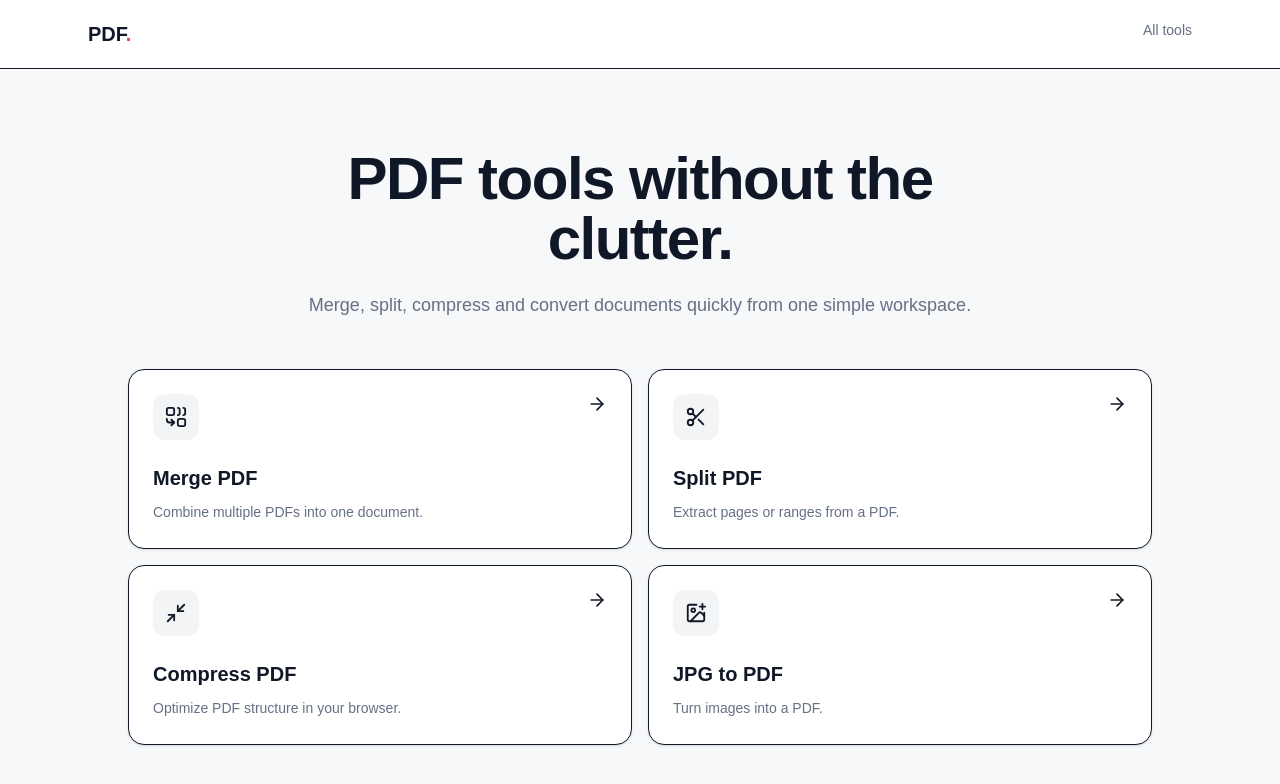
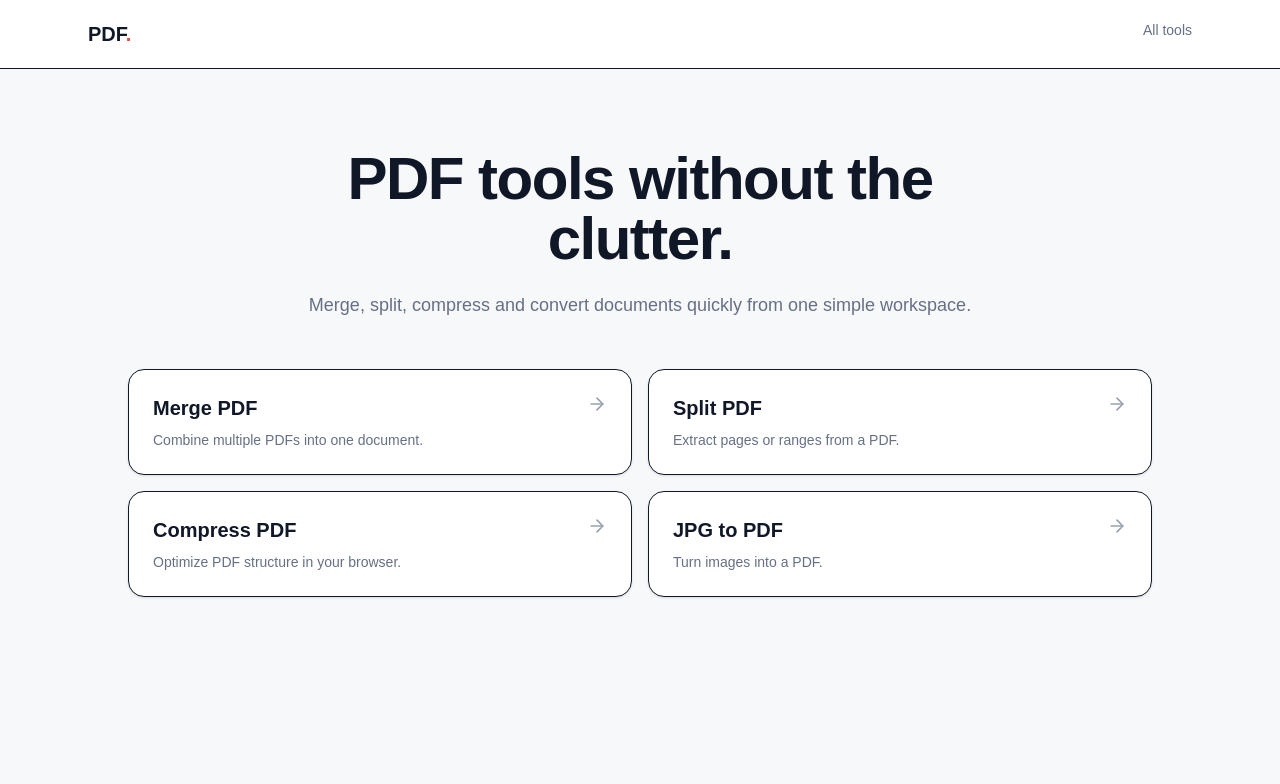
Before and after one commit to sequenceindustries/project-pdf, a Next.js app: page / in a window 1280 px wide. Shown: the top 784 px of the page. Built offline with nearby package versions, Linux system fonts and the light colour scheme.

Commit message:
Refactor tools array and implement ToolCard component
Refactored tools array to use objects for better structure and added ToolCard component for rendering.

```diff
--- a/app/page.tsx
+++ b/app/page.tsx
@@ -1,3 +1,60 @@
-import Link from "next/link";import {ArrowRight,Combine,Scissors,Minimize2,ImagePlus} from "lucide-react";
-const tools=[["Merge PDF","Combine multiple PDFs into one document.",Combine,"/merge"],["Split PDF","Extract pages or ranges from a PDF.",Scissors,"#"],["Compress PDF","Optimize PDF structure in your browser.",Minimize2,"#"],["JPG to PDF","Turn images into a PDF.",ImagePlus,"#"]] as const;
-export default function Home(){return <main className="min-h-screen"><header className="border-b bg-white"><div className="mx-auto flex max-w-6xl justify-between px-6 py-5"><Link href="/" className="text-xl font-bold">PDF<span className="text-[var(--accent)]">.</span></Link><Link href="/tools" className="text-sm text-[var(--muted)]">All tools</Link></div></header><section className="mx-auto max-w-6xl px-6 py-20 text-center"><h1 className="mx-auto max-w-3xl text-5xl font-bold tracking-tight md:text-6xl">PDF tools without the clutter.</h1><p className="mx-auto mt-5 max-w-2xl text-lg leading-8 text-[var(--muted)]">Merge, split, compress and convert documents quickly from one simple workspace.</p><div className="mx-auto mt-12 grid max-w-5xl gap-4 md:grid-cols-2">{tools.map(([t,d,I,h])=><Link key={t} href={h} className="group rounded-2xl border bg-white p-6 text-left shadow-sm hover:shadow-md"><div className="flex justify-between"><div className="rounded-xl bg-gray-100 p-3"><I size={22}/></div><ArrowRight size={20}/></div><h2 className="mt-6 text-xl font-semibold">{t}</h2><p className="mt-2 text-sm leading-6 text-[var(--muted)]">{d}</p></Link>)}</div></section></main>}
+import Link from "next/link";
+import { Combine, Scissors, Minimize2, ImagePlus } from "lucide-react";
+import ToolCard from "@/components/ToolCard";
+
+const tools = [
+  {
+    title: "Merge PDF",
+    description: "Combine multiple PDFs into one document.",
+    href: "/merge",
+    Icon: Combine,
+  },
+  {
+    title: "Split PDF",
+    description: "Extract pages or ranges from a PDF.",
+    href: "/split",
+    Icon: Scissors,
+  },
+  {
+    title: "Compress PDF",
+    description: "Optimize PDF structure in your browser.",
+    href: "/compress",
+    Icon: Minimize2,
+  },
+  {
+    title: "JPG to PDF",
+    description: "Turn images into a PDF.",
+    href: "/image-to-pdf",
+    Icon: ImagePlus,
+  },
+] as const;
+
+export default function Home() {
+  return (
+    <main className="min-h-screen">
+      <header className="border-b bg-white">
+        <div className="mx-auto flex max-w-6xl justify-between px-6 py-5">
+          <Link href="/" className="text-xl font-bold">
+            PDF<span className="text-[var(--accent)]">.</span>
+          </Link>
+          <Link href="/tools" className="text-sm text-[var(--muted)]">
+            All tools
+          </Link>
+        </div>
+      </header>
+      <section className="mx-auto max-w-6xl px-6 py-20 text-center">
+        <h1 className="mx-auto max-w-3xl text-5xl font-bold tracking-tight md:text-6xl">
+          PDF tools without the clutter.
+        </h1>
+        <p className="mx-auto mt-5 max-w-2xl text-lg leading-8 text-[var(--muted)]">
+          Merge, split, compress and convert documents quickly from one simple workspace.
+        </p>
+        <div className="mx-auto mt-12 grid max-w-5xl gap-4 md:grid-cols-2">
+          {tools.map(({ title, description, href, Icon }) => (
+            <ToolCard key={title} title={title} description={description} href={href} icon={Icon} />
+          ))}
+        </div>
+      </section>
+    </main>
+  );
+}
```
